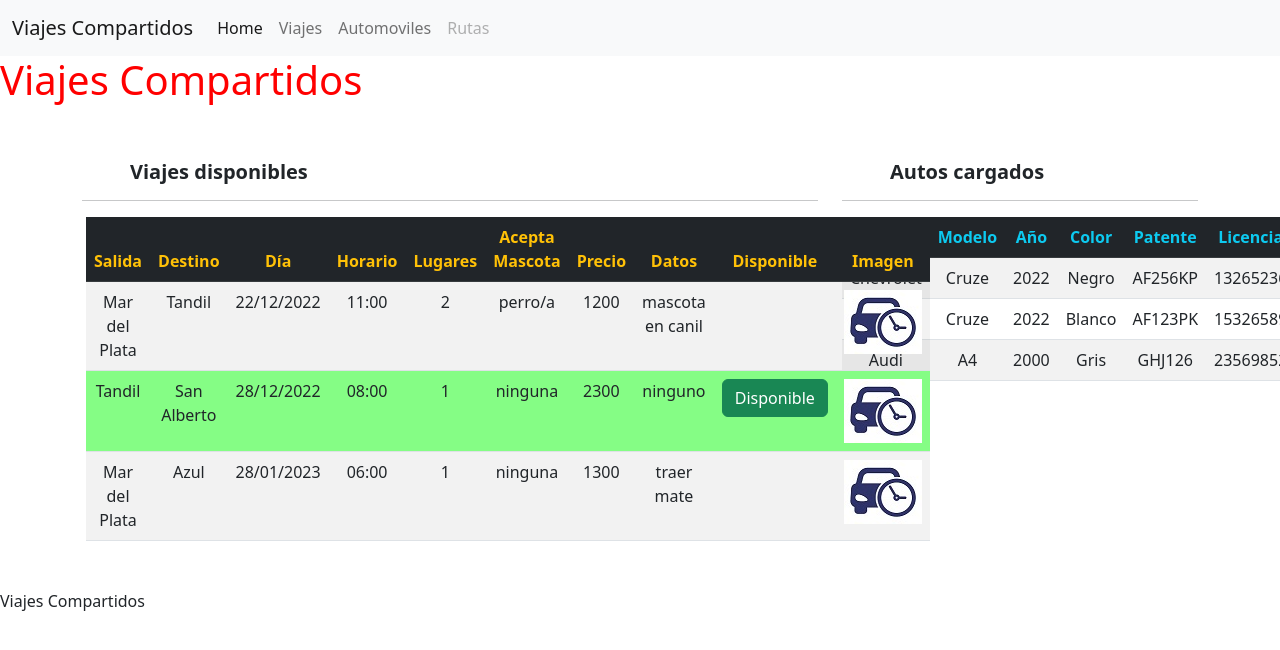
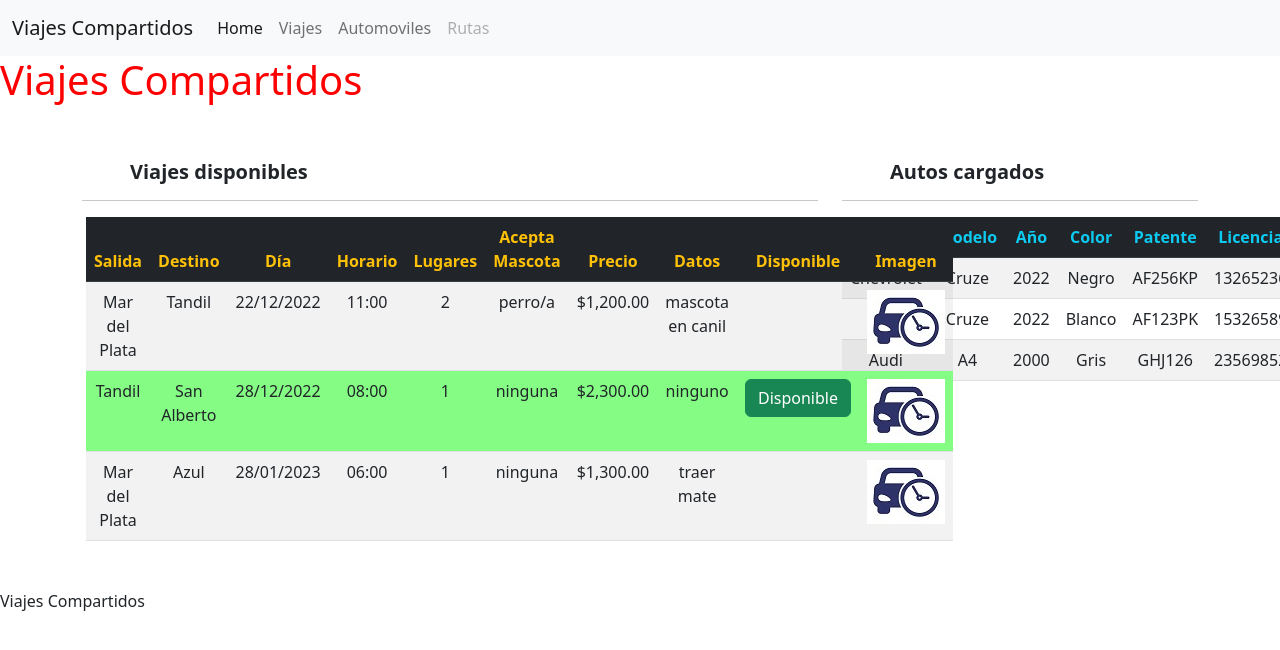
Before and after one commit to FelicitasAguerralde/SeminarioAngular_ViajesCompartidos, an Angular app: page / in a window 1280 px wide. Shown: the top 650 px of the page. Built offline with nearby package versions, Linux system fonts and the light colour scheme.

Commit message:
agregué pipes currently precio

```diff
--- a/src/app/viajes-list/viajes-list.component.html
+++ b/src/app/viajes-list/viajes-list.component.html
@@ -24,7 +24,7 @@
                 <td>{{viaje.horario}}</td>
                 <td>{{viaje.lugares}}</td>
                 <td>{{viaje.mascota}}</td>
-                <td>{{viaje.precio}}</td>
+                <td>{{viaje.precio | currency}}</td>
                 <td>{{viaje.datos}}</td>
                 <td><span class="btn btn-success" *ngIf="viaje.disponible==true">Disponible</span></td>
                 <td><img [src]="viaje.images" [alt]="viaje.salida"></td>
```
